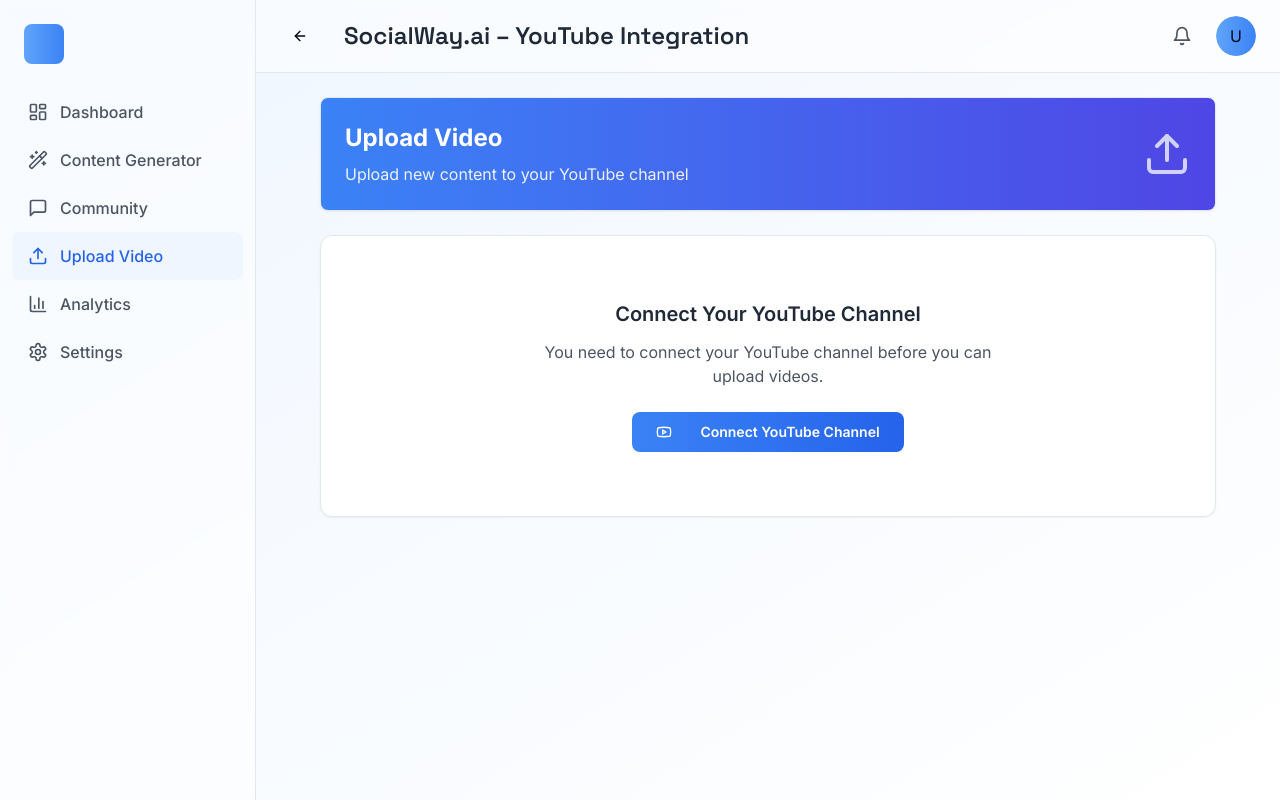
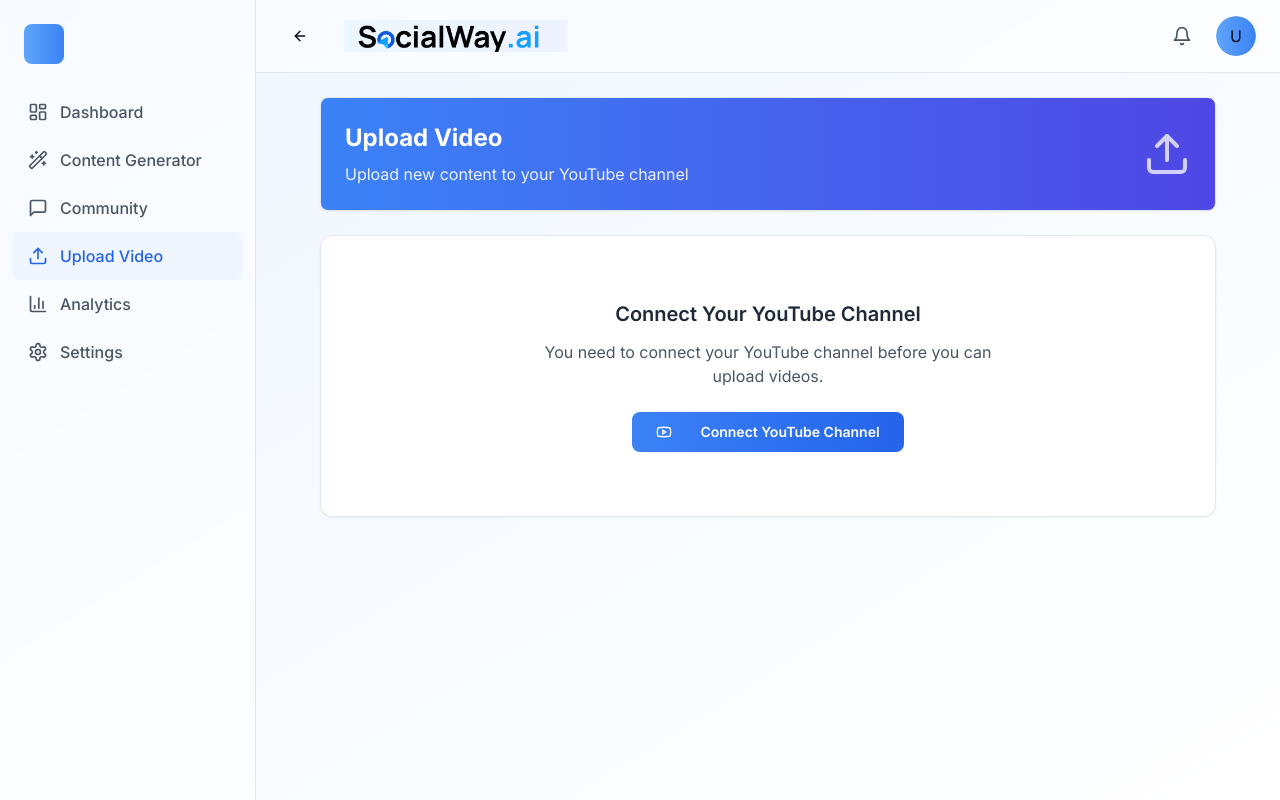
Before and after one commit to amovva10/socialway-youtube-studio, a React (Vite) app: page /upload in a window 1280 px wide. Built offline with nearby package versions, Linux system fonts and the light colour scheme.

Commit message:
Add logo to header
Replaced the empty square in the header with a logo.

```diff
--- a/src/components/layout/Header.tsx
+++ b/src/components/layout/Header.tsx
@@ -23,9 +23,11 @@ export const Header = () => {
               <ArrowLeft size={20} />
             </Button>
           )}
-          <h1 className="text-2xl font-semibold text-gray-800 font-display">
-            SocialWay.ai – YouTube Integration
-          </h1>
+          <img
+            src="/lovable-uploads/4e36c889-4225-4412-ab72-909ae5c3978e.png"
+            alt="SocialWay.ai Logo"
+            className="h-8 w-auto"
+          />
         </div>
         <div className="flex items-center space-x-4">
           <button className="p-2 text-gray-600 hover:text-gray-800 transition-colors">
```
Also changed, not shown: public/lovable-uploads/4e36c889-4225-4412-ab72-909ae5c3978e.png (added).
